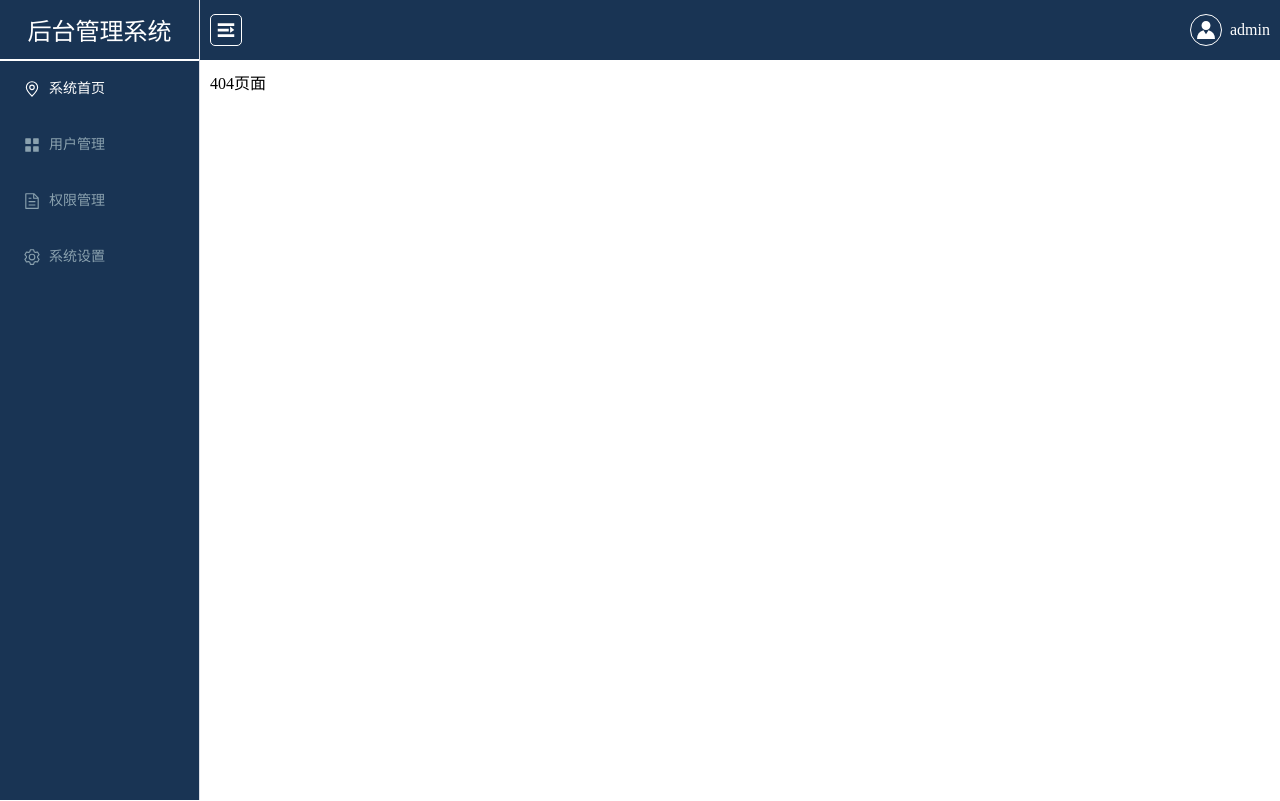
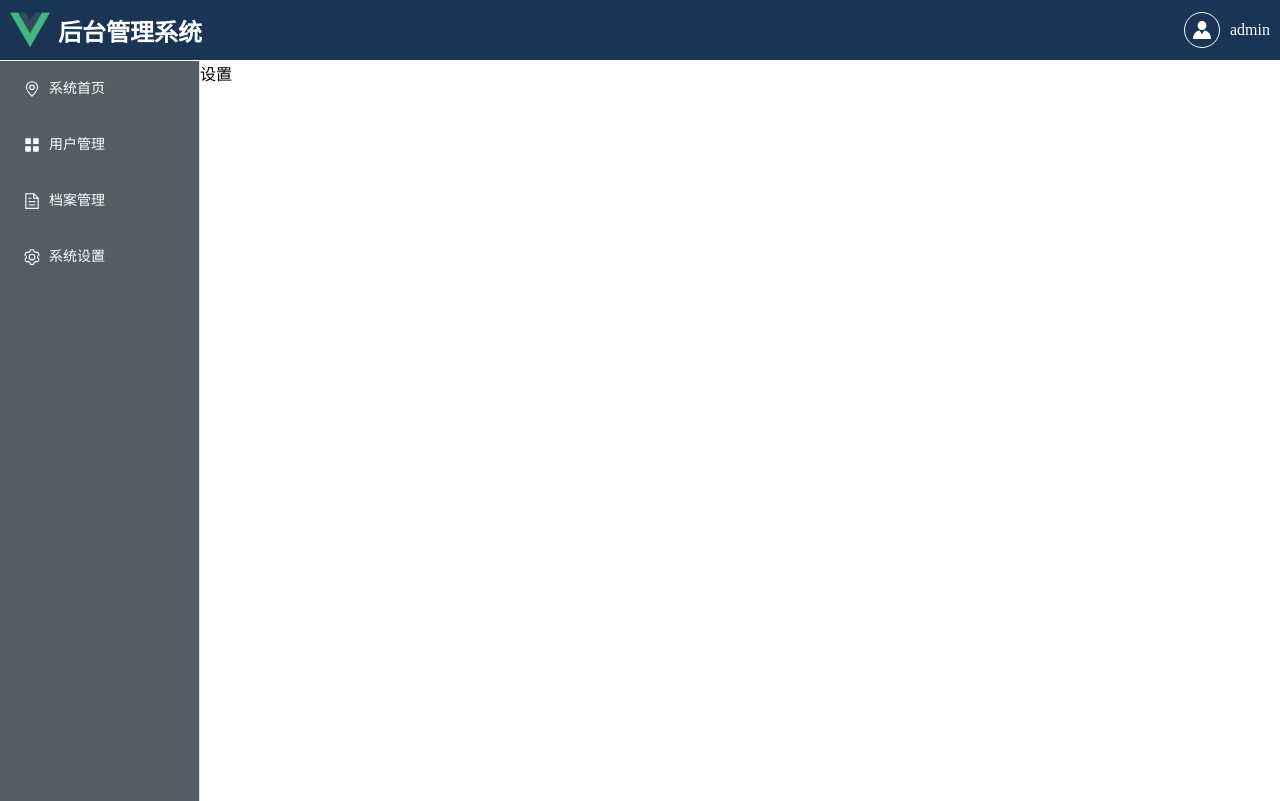
Before and after one commit to LianQianChao/markmeet, a Vue app: page /setting in a window 1280 px wide. Before the commit this address led to /404. Built offline with nearby package versions, Linux system fonts and the light colour scheme.

Commit message:
refactor:布局重构

```diff
--- a/src/App.vue
+++ b/src/App.vue
@@ -1,44 +1,10 @@
-<script setup>
-import { ref } from 'vue'
-import router from './router'
-import Navigation from './components/Navigation.vue'
-import Header from './components/Header.vue'
-
-const size = ref(0)
-const layout = ref(false)
-const isCollapse = ref(false)
-const changeWidth = ref(200)
-router.afterEach(to => {
-  if (to.name !== 'login') {
-    size.value = 20
-    layout.value = true
-  } else {
-    size.value = 0
-    layout.value = false
-  }
-})
-
-const changeIsCollapse = () => {
-  isCollapse.value = !isCollapse.value
-  isCollapse.value?changeWidth.value=63:changeWidth.value=200
-}
-
-</script>
+<script setup></script>
 <template>
-  <div class="common-layout">
-    <el-container v-if="layout">
-      <el-aside :style="{ width: changeWidth + 'px' }">
-        <Navigation :isCollapse="isCollapse" />
-      </el-aside>
-      <el-container>
-        <el-header> <Header @to-expand="changeIsCollapse" /> </el-header>
-        <el-main :style="{ padding: size }"
-          ><router-view></router-view
-        ></el-main>
-      </el-container>
-    </el-container>
-    <div v-else>
-      <router-view></router-view>
+  <div class="flex-column-container">
+    <router-view class="header" name="HeaderView"></router-view>
+    <div class="flex-row-container">
+      <router-view class="aside" name="AsideView"></router-view>
+      <router-view class="main"></router-view>
     </div>
   </div>
 </template>
@@ -47,16 +13,22 @@ const changeIsCollapse = () => {
 body {
   margin: 0;
 }
-
-main {
+.flex-column-container{
+  display: flex;
+  flex-direction: column;
+}
+.flex-row-container{
+  display: flex;
+  flex-flow: row nowrap;
+}
+.header{
+  min-height: 60px;
+}
+.aside{
+  min-width: 200px;
   height: calc(100vh - 60px);
-  --el-main-padding: 10px!important;
 }
-.el-header {
-  color: #fff;
-  padding: 0;
+.main{
+  flex-grow: 1;
 }
-/* .el-header,.el-footer{
-  padding: 0;
-} */
 </style>
--- /dev/null
+++ b/src/components/Aside.vue
@@ -0,0 +1,45 @@
+<script setup>
+import {
+  Document,
+  Menu as IconMenu,
+  Location,
+  Setting,
+} from '@element-plus/icons-vue'
+
+</script>
+<template>
+  <aside>
+    <el-menu
+      active-text-color="#ffd04b"
+      background-color="#545c64"
+      class="el-menu-vertical-demo"
+      default-active="1"
+      text-color="#fff"
+      :router="true"
+    >
+      <el-menu-item index="/">
+        <el-icon><location /></el-icon>
+        <span>系统首页</span>
+      </el-menu-item>
+      <el-menu-item index="/user">
+        <el-icon><icon-menu /></el-icon>
+        <span>用户管理</span>
+      </el-menu-item>
+      <el-menu-item index="3">
+        <el-icon><document /></el-icon>
+        <span>档案管理</span>
+      </el-menu-item>
+      <el-menu-item index="/setting">
+        <el-icon><setting /></el-icon>
+        <span>系统设置</span>
+      </el-menu-item>
+    </el-menu>
+  </aside>
+</template>
+
+<style scoped>
+.el-menu-vertical-demo {
+  height: calc(100vh - 60px);
+}
+</style>
+>
--- a/src/components/Header.vue
+++ b/src/components/Header.vue
@@ -1,60 +1,62 @@
 <script setup>
-import { Expand, Avatar } from '@element-plus/icons-vue'
-
-const emits = defineEmits(['to-expand'])
-
-const expandAside = () => {
-  emits('to-expand')
-}
+import { Avatar } from '@element-plus/icons-vue'
 </script>
 <template>
-  <div class="header">
-    <el-icon @click="expandAside"><expand /></el-icon>
-    <div class="header-info">
-      <p><el-icon><avatar /></el-icon></p>
+  <header>
+    <div class="title">
+      <img src="../assets/logo.png" />
+      <h2>后台管理系统</h2>
+    </div>
+    <div class="user">
+      <p>
+        <el-icon><avatar /></el-icon>
+      </p>
       <span>admin</span>
     </div>
-  </div>
+  </header>
 </template>
 
 <style scoped>
 .header {
   background: #193454;
   min-height: 60px;
+  color: #fff;
   display: flex;
   justify-content: space-between;
-
   align-items: center;
+  border-bottom: 1px solid #fff;
 }
-.el-button,
 .header > * {
   margin: 0 10px;
 }
-
-.header > :first-child {
-  font-size: 22px;
-  padding: 4px;
-  border: 1px solid #fff;
-  border-radius: 5px;
-  cursor: pointer;
+.title {
+  display: flex;
+  justify-content: center;
+  align-items: center;
+  align-content: center;
 }
-.header-info{
+.title > img {
+  width: 40px;
+  height: 40px;
+}
+.title > h2 {
+  margin: 0 8px;
+}
+.user {
   display: flex;
   justify-content: center;
   align-items: center;
   cursor: pointer;
 }
-.header-info > p {
-  height: 30px;
-  width: 30px;
-  margin: 0px 8px;
-  font-size: 22px;
+.user > p {
+  height: 34px;
+  width: 34px;
   border: 1px solid #fff;
   border-radius: 50%;
+  margin: 0 10px;
+  font-size: 22px;
   display: flex;
   justify-content: center;
   align-items: center;
 }
-
-
 </style>
--- a/src/components/Navigation.vue
+++ /dev/null
@@ -1,73 +0,0 @@
-<script setup>
-import { onUpdated, ref } from 'vue'
-import {
-  Document,
-  Menu as IconMenu,
-  Location,
-  Setting,
-} from '@element-plus/icons-vue'
-const isCollapse = ref(false)
-const props = defineProps({ isCollapse: Boolean })
-
-onUpdated(() => {
-  isCollapse.value = props.isCollapse
-})
-</script>
-<template>
-  <div>
-    <el-menu
-      default-active="1"
-      class="el-menu-vertical-demo"
-      :collapse="isCollapse"
-      background-color="#193454"
-      text-color="#8AA1AE"
-      active-text-color="#fff"
-      :collapse-transition="false"
-    >
-      <div class="system-name">
-        <img v-if="isCollapse" src="../assets/logo.png" style="width:40px;height:40px;"/>
-        <span v-else>后台管理系统</span>
-      </div>
-      <el-menu-item index="1">
-        <el-icon><location /></el-icon>
-        <template #title> 系统首页 </template>
-      </el-menu-item>
-      <el-menu-item index="2">
-        <el-icon><icon-menu /></el-icon>
-        <template #title>用户管理</template>
-      </el-menu-item>
-      <el-menu-item index="3">
-        <el-icon><document /></el-icon>
-        <template #title>权限管理</template>
-      </el-menu-item>
-      <el-menu-item index="4">
-        <el-icon><setting /></el-icon>
-        <template #title>系统设置</template>
-      </el-menu-item>
-    </el-menu>
-  </div>
-</template>
-
-<style>
-.el-menu-vertical-demo:not(.el-menu--collapse) {
-  width: 200px;
-  height: 100vh;
-}
-.el-menu-vertical-demo:is(.el-menu--collapse) {
-  width: 63px;
-  height: 100vh;
-}
-
-.system-name {
-  width: auto;
-  min-height: 59px;
-  border-bottom: 2px solid #fff;
-  display: flex;
-  justify-content: center;
-  align-items: center;
-}
-.system-name > span {
-  color: #fff;
-  font-size: 24px;
-}
-</style>
--- a/src/router/index.js
+++ b/src/router/index.js
@@ -1,12 +1,19 @@
 import { createRouter, createWebHistory } from 'vue-router'
 
+const general = component => {
+  return {
+    default: component,
+    HeaderView: () => import('../components/Header.vue'),
+    AsideView: () => import('../components/Aside.vue'),
+  }
+}
 const router = createRouter({
   history: createWebHistory(),
   routes: [
     {
       path: '/',
       name: 'index',
-      component: () => import('../views/Index.vue'),
+      components: general(() => import('../views/Index.vue')),
       meta: {
         requireAuth: true,
       },
@@ -17,6 +24,11 @@ const router = createRouter({
       component: () => import('../views/Login.vue'),
     },
     {
+      path: '/setting',
+      name: 'setting',
+      components: general(()=>import('../views/Setting.vue'))
+    },
+    {
       path: '/404',
       name: '404',
       component: () => import('../views/Error404.vue'),
@@ -24,13 +36,13 @@ const router = createRouter({
   ],
 })
 
-router.afterEach(to => {
+router.beforeResolve(to => {
   if (!router.hasRoute(to.name)) {
     router.push('/404')
   }
   //判断是否需要登录 && 是否登录
   if (to.meta.requireAuth && !isLoginIn()) {
-    router.push('/login')
+    router.replace('/login')
   }
 })
 
--- a/src/views/Index.vue
+++ b/src/views/Index.vue
@@ -3,9 +3,7 @@
 
 </script>
 <template>
-    <div>
-        首页
-    </div>
+    <main>首页</main>
 </template>
 <style scoped>
 
--- a/src/views/Login.vue
+++ b/src/views/Login.vue
@@ -17,7 +17,7 @@ export default {
           if(value.code === 200){
             ElMessage.success(value.message)
             localStorage.setItem('token',value.data.token)
-            router.push('/')
+            router.replace('/')
             }
 
 
--- /dev/null
+++ b/src/views/Setting.vue
@@ -0,0 +1,5 @@
+<template>
+    <div>
+        设置
+    </div>
+</template>
```
